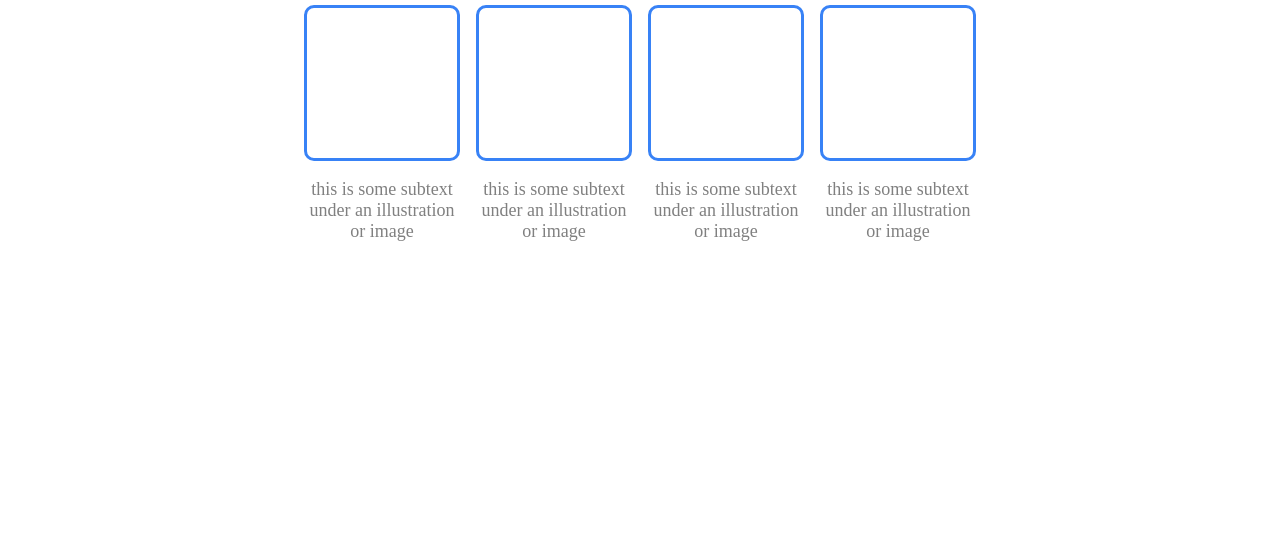
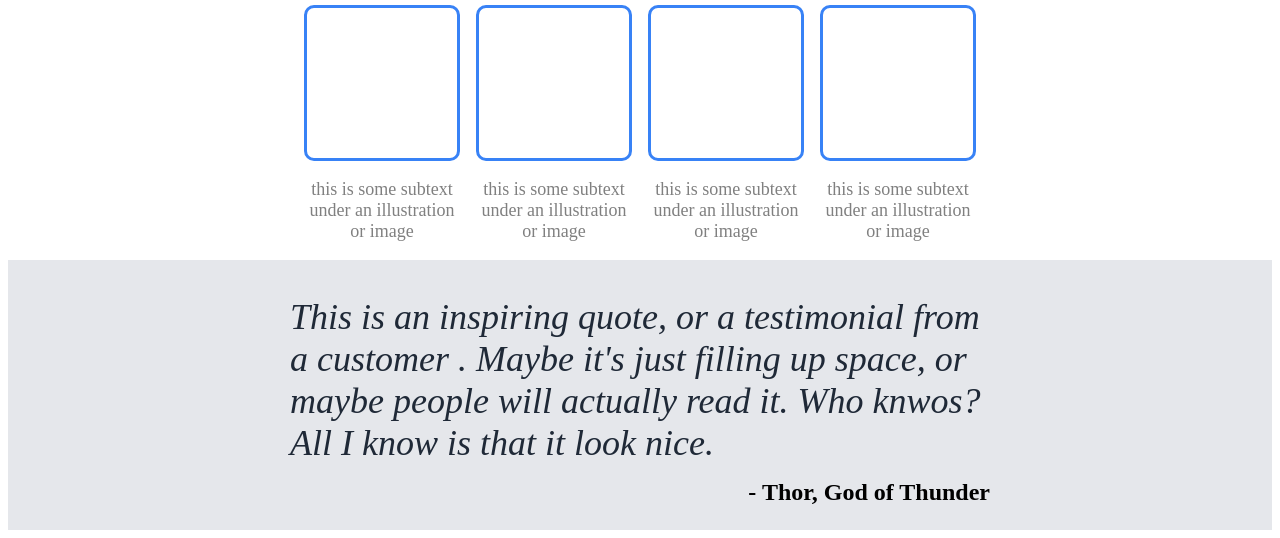
Before and after one commit to sharmarkeGit/foundations-landing-page, a plain HTML site: page index.html in a window 1280 px wide. Shown: the part 588-1126 px from the top of the page. Before the commit the page ends 856 px from the top, so only its background shows below. Drawn offline with Linux system fonts and the light colour scheme.

Commit message:
section 3 is done

```diff
--- a/index.html
+++ b/index.html
@@ -53,5 +53,15 @@
         </div>
     </div>
 
+    <div class="section-3">
+        <div class="quote-section">
+            <p class="quote">This is an inspiring quote, or a testimonial from a customer
+                . Maybe it's just filling up space, or maybe people will actually read it.
+            Who knwos? All I know is that it look nice.
+            </p>
+            <p class="author">- Thor, God of Thunder</p>
+        </div>
+    </div>
+
 </body>
 </html>
--- a/style.css
+++ b/style.css
@@ -119,3 +119,37 @@ h2 {
     font-weight: bolder;
     color: #1f2937;
 }
+
+
+/* Section 3*/
+
+.section-3 {
+    background-color: #E5E7EB;
+}
+
+.quote-section {
+    display: flex;
+    flex-direction: column;
+    align-items: center;
+    width: 700px;
+    gap: 15px;
+    margin-left: auto;
+    margin-right: auto;
+}
+
+.quote {
+
+    font-size: 36px;
+    font-style: italic;
+    font-weight: light;
+    color: #1f2937;
+    margin-bottom: 0;
+}
+
+.author {
+    font-size: 24px;
+    font-weight: bold;
+    margin-left: auto;
+    margin-top: 0%;
+
+}
```
